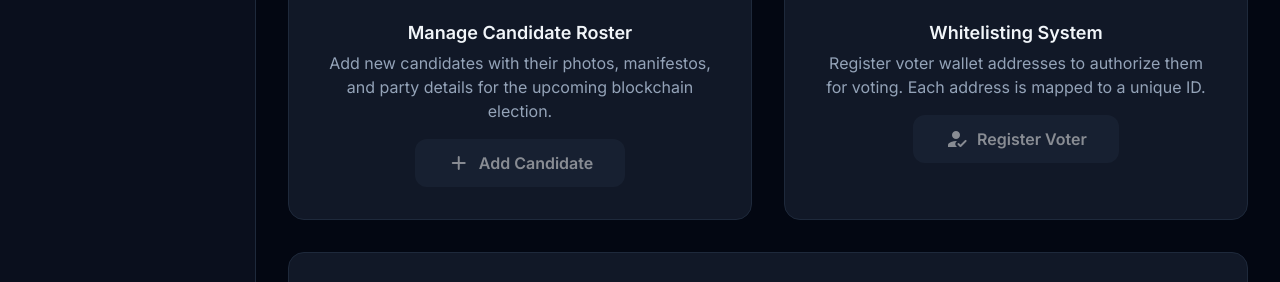
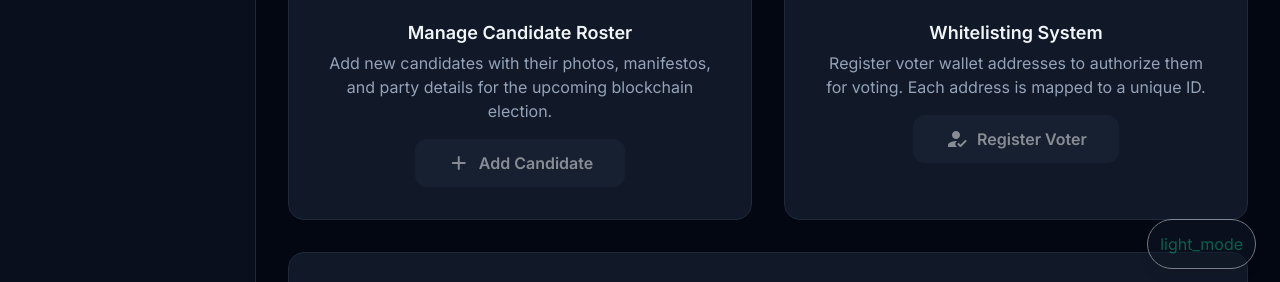
Before and after one commit to Narain-karthick/voting-dapp, a website with bundled scripts: page frontend/admin/admin.html in a window 1280 px wide. Shown: the part 507-789 px from the top of the page. Built offline with nearby package versions, Linux system fonts and the light colour scheme; a script that the page names is missing.

Commit message:
updated admin.html
added light dark theme

```diff
--- a/frontend/admin/admin.html
+++ b/frontend/admin/admin.html
@@ -270,6 +270,11 @@
 </div>
 </div>
 
+<button class="fixed bottom-6 right-6 p-3 bg-white dark:bg-card-dark border border-slate-200 dark:border-border-dark rounded-full shadow-lg z-50" onclick="document.documentElement.classList.toggle('dark')">
+<span class="material-icons dark:hidden">dark_mode</span>
+<span class="material-icons hidden dark:block text-primary">light_mode</span>
+</button>
+
   <!-- ETHERS -->
   <script src="https://cdn.jsdelivr.net/npm/ethers@5.7.2/dist/ethers.umd.min.js"></script>
 
```
